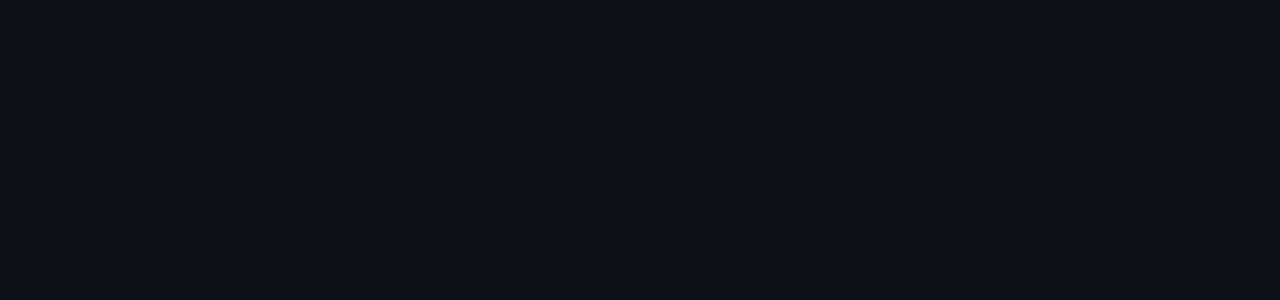
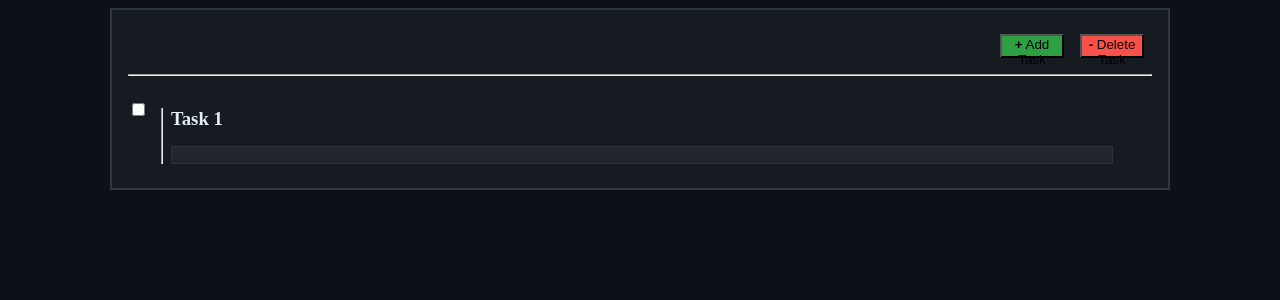
Before and after one commit to umeshhnandavja-byte/MyTrack, a React (Vite) app: page / in a window 1280 px wide. Shown: the top 300 px of the page. Built offline with nearby package versions, Linux system fonts and the light colour scheme.

Commit message:
Task Manager Added

```diff
--- /dev/null
+++ b/src/AddTaskButton.tsx
@@ -0,0 +1,7 @@
+function AddTaskButton(){
+    return( <>
+                <button className="AddTask-btn"><b>+</b> Add Task</button>
+            </>);
+}
+
+export default AddTaskButton
--- a/src/App.tsx
+++ b/src/App.tsx
@@ -1,9 +1,10 @@
 import './App.css'
+import TaskManager from './TaskManager';
 
 function App() {
   return(
     <>
-
+      <TaskManager/>
     </>
   );
 }
--- /dev/null
+++ b/src/DeleteTaskButton.tsx
@@ -0,0 +1,7 @@
+function DeleteTaskButton(){
+    return( <>
+                <button className="DeleteTask-btn"><b>-</b> Delete Task</button>
+            </>);
+}
+
+export default DeleteTaskButton
--- /dev/null
+++ b/src/Task.tsx
@@ -0,0 +1,13 @@
+import TaskContent from "./TaskContent";
+
+function Task(){
+
+    return( <>
+                <div className="Task">
+                    <h3>Task 1</h3>
+                    <TaskContent/>
+                </div>
+            </>);
+}
+
+export default Task
--- /dev/null
+++ b/src/TaskActions.tsx
@@ -0,0 +1,14 @@
+import AddTaskButton from "./AddTaskButton";
+import DeleteTaskButton from "./DeleteTaskButton";
+
+function TaskActions(){
+
+    return( <>
+                <div className="TaskActions">
+                    <AddTaskButton/>
+                    <DeleteTaskButton/>
+                </div>
+            </>);
+}
+
+export default TaskActions
--- /dev/null
+++ b/src/TaskContent.tsx
@@ -0,0 +1,10 @@
+function TaskContent(){
+
+        return( <>
+                    <div className="TaskContent">
+
+                    </div>
+                </>);
+}
+
+export default TaskContent
--- /dev/null
+++ b/src/TaskManager.tsx
@@ -0,0 +1,18 @@
+import Task from "./Task";
+import TaskActions from "./TaskActions";
+
+function TaskManager(){
+
+    return( <div className="TaskManager">
+                <TaskActions/>
+                <br></br>
+                <hr></hr>
+                <div className="TaskContainer">
+                    <input type="checkbox" className="Checkbox"></input>
+                    <hr></hr>
+                    <Task/>
+                </div>
+            </div>);
+}
+
+export default TaskManager
--- a/src/index.css
+++ b/src/index.css
@@ -1,5 +1,76 @@
 :root{
+    --text: #E6EDF3;
+    --text-sub: #8B949E;
     --bg: #0d1117;
+    --bg-sub: #161B22;
+    --bg-sub-sub: #21262D;
+    --border: #30363D;
+    --border-sub: #2e3338;
+    --btn-green: #2EA043;
+    --btn-red: #F85149;
 
     background-color: var(--bg);
+    color: var(--text);
 }
+
+body{
+    display: flex;
+    justify-content: center;
+}
+
+.TaskManager{
+    background-color: var(--bg-sub);
+    width: 80vw;
+    height: auto;
+    padding: 2vh;
+    border: 2px solid var(--border);
+    color: var(--text);
+}
+
+.TaskActions{
+    display: inline-flex;
+    width: 100%;
+}
+
+.DeleteTask-btn{
+    width: 5vw;
+    height: 3vh;
+    background-color: var(--btn-red);
+    margin: 1vh;
+}
+
+.AddTask-btn{
+    width: 5vw;
+    height: 3vh;
+    margin: 1vh;
+    margin-left: auto;
+    background-color: var(--btn-green);
+}
+
+.TaskContainer{
+    margin-top: 3vh;
+    display: flex;
+}
+
+.Checkbox{
+    float: left;
+    height: 100%;
+    margin-right: 2vh;
+}
+
+.Task{
+    width: 100%;
+    padding: 1vh;
+}
+
+.Task h3{
+    margin: 0;
+}
+
+.TaskContent{
+    background-color: var(--bg-sub-sub);
+    width: 95%;
+    padding: 1vh;
+    margin-top: 2vh;
+    border: 1px solid var(--border-sub);
+}
```
